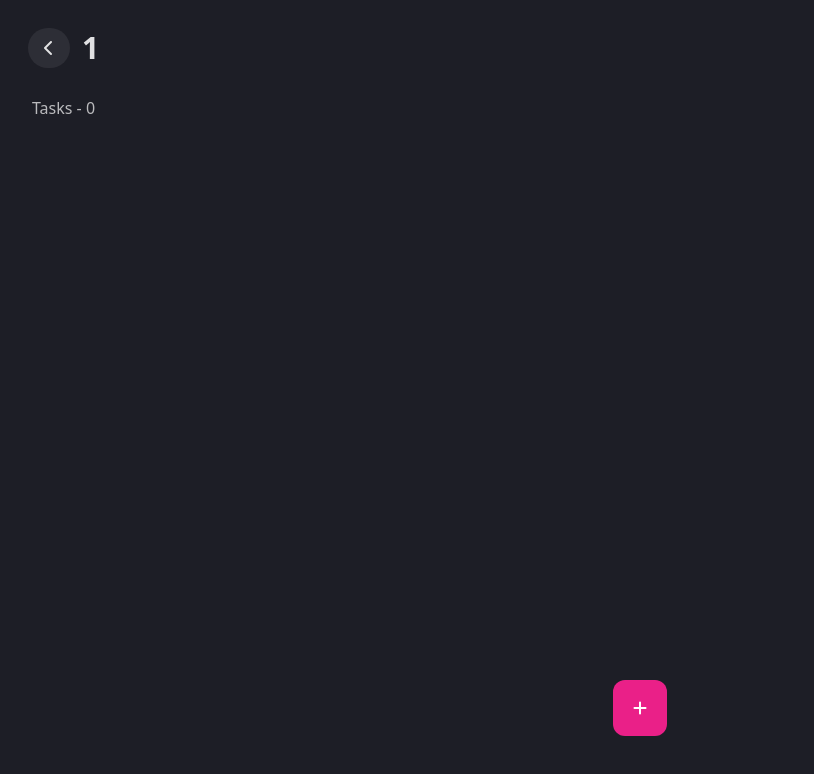
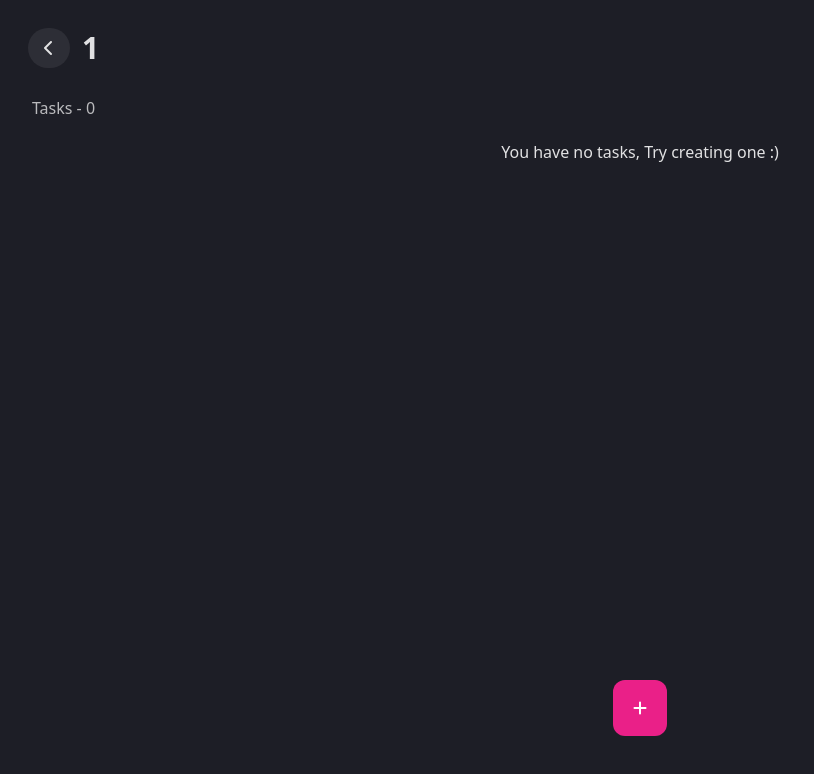
Before and after one commit to Vengxdor/daily-do, a React (Vite) app: page /1/1 in a window 1280 px wide. Shown: the top 774 px of the page, without its empty margins (0-814 px from the left). Built offline with nearby package versions, Linux system fonts and the light colour scheme.

Commit message:
fix: no tasks text

```diff
--- a/src/pages/TasksPages.jsx
+++ b/src/pages/TasksPages.jsx
@@ -25,7 +25,7 @@ function TasksPages () {
       <main className='px-8'>
       <span className='opacity-80'>Tasks - {tasksOfCollection.length}</span>
       <div className='overflow-y-auto rounded-lg mt-5 tasks-list'>
-        {tasksOfCollection.length < 1
+        {tasksOfCollection.length !== 0
           ? <TaskList tasks={tasksOfCollection} />
           : <p className='text-center'>You have no tasks, Try creating one :)</p>
         }
```
